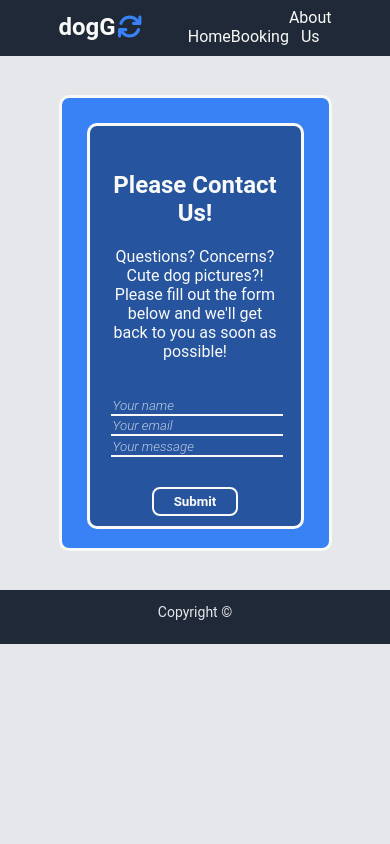
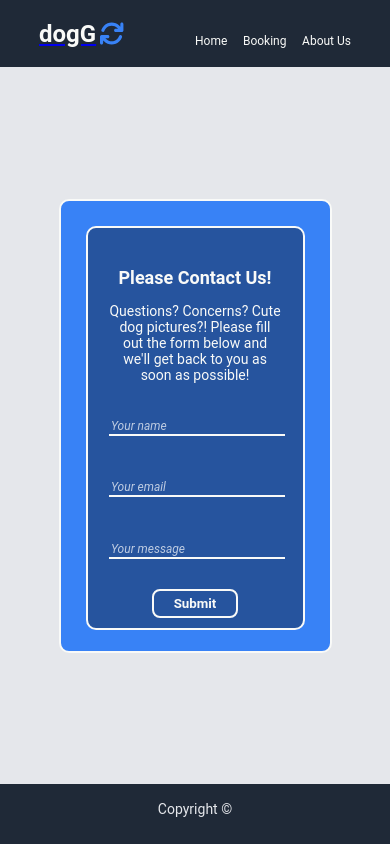
Before and after one commit to ElaineBergstrom/main-css-assignment, a plain HTML site: page pages/contact/contact.html in a window 390 px wide. Drawn offline with Linux system fonts and the light colour scheme.

Commit message:
Added media queries
added media queries for different screen sizes.

```diff
--- a/pages/contact/contact.html
+++ b/pages/contact/contact.html
@@ -7,16 +7,20 @@
     <link rel="stylesheet" href="./contact.styles.css" >
     <title>Contact Us!</title>
 </head>
-<body>
-    <header class="center-format-section dark-bkg">
-        <a href="../../index.html"  id="logo">
-            <h1>
-                dogG
-            </h1>
-            <img src="../../assets/images/arrows.svg" alt="two arrows forming a circle">
+<body id="body">
+    <header class="center-format-section dark-bkg" id="header">
+        <a href="../../index.html" class="link">
+            <picture class="logo">
+                <h1>
+                    dogG
+                </h1>
+                <img src="../../assets/images/arrows.svg" alt="two arrows forming a circle">
+            </picture>
         </a>
-        <nav id="navbar">
-            <a href="../../index.html">Home</a>
+        <nav class="navbar">
+            <a href="../../index.html">
+                Home
+            </a>
             <a href="#">Booking</a>
             <a href="#">About Us</a>
         </nav>
@@ -53,9 +57,9 @@
         </form>
     </main>
     <footer class="center-format-section dark-bkg" id="footer">
-        <p>
+        <a href="#">
             Copyright ©
-        </p>
+        </a>
     </footer>
 </body>
 </html>
--- a/pages/contact/contact.styles.css
+++ b/pages/contact/contact.styles.css
@@ -3,14 +3,17 @@
     font-family: "Roboto", Arial, Helvetica, sans-serif;
 }
 
-body {
+#body {
     margin: 0;
     background-color: #E5E7EB;
+    width: 100vw;
+    height: 100vh;
+    display: flex;
+    justify-content: space-between;
+    flex-direction: column;
 }
 
 .center-format-section {
-    display: flex;
-    justify-content: space-between;
     padding: 0 15% 10px 15%;
 }
 
@@ -20,51 +23,83 @@ body {
 
 /**** Header & Navbar ****/
 
-#logo {
+.link {
     display: flex;
     flex: 2;
+}
+
+.logo {
     flex-direction: row;
     align-items: center;
     text-decoration: none;
 }
 
-#logo h1 {
+.logo h1 {
     font-size: 24px;
     color: #F9FAF8;
     margin: 0;
 }
 
-#logo img {
+.logo img {
     padding-left: 2px;
     width: 25px;
     height: 25px;
 }
 
-header.center-format-section {
-    padding-top: 2%;
+#header {
+    position: sticky;
+    top: 0;
+    z-index: 5;
+    padding: 1% 15% 1% 15%;
+    display: flex;
+    flex-direction: row;
+
 }
 
-#navbar {
+.logo {
+    display: flex;
+    flex: 1;
+    flex-direction: row;
+    align-items: center;
+}
+
+.logo h1 {
+    font-size: 24px;
+    color: #F9FAF8;
+    margin: 0;
+}
+
+.logo img {
+    margin-left: 2px;
+    width: 25px;
+    height: 25px;
+}
+
+.navbar {
     display: flex;
     flex: 1;
     justify-content: space-between;
     align-items: flex-end;
 }
 
-#navbar a {
-    width: 100%;
+.navbar a {
     text-align: center;
     text-decoration: none;
     color: #F9FAF8;
     font-weight: light;
 }
 
-#navbar a:hover {
+.navbar a:hover {
     color: #3882F6;
     font-size: 18px;
 }
 
 /**** Form ****/
+
+main.border{
+    flex-direction: column;
+    margin-top: 100px;
+}
 
 .border {
     border: 3px solid #F9FAF8;
@@ -138,10 +173,64 @@ button:active {
 
 /**** Footer ****/
 
-#footer p {
+#footer {
+    display: flex;
+    height: 50px;
+    align-items: center;
+    justify-content: center;
+}
+
+#footer a {
     width: 100%;
     text-align: center;
     font-size: 14px;
+    text-decoration: none;
     color: #E5E7EB;
+    margin: 0;
+}
 
+/**** Media Queries ****/
+
+@media only screen and (max-width: 900px) {
+
+    #header, #information {
+        padding: 1% 10% 1% 10%;
+    }
+
+    .logo {
+        flex: 1;
+    }
+    .navbar {
+        flex: 2;
+    }
 }
+
+@media only screen and (max-width: 420px) {
+
+    #header {
+        padding: 5% 10% 5% 10%;
+    }
+
+    .navbar a {
+        font-size: 12px;
+    }
+
+    .form-header h2 {
+        font-size: 18px;
+    }
+
+    .form-header p {
+        font-size: 14px;
+    }
+
+    .form-input::placeholder {
+        font-style: italic;
+        font-weight: 400;
+        font-size: 12px;;
+        color: rgba(255, 255, 255, 0.7)
+    }
+
+    .border {
+        border: 2px solid #F9FAF8;
+    }
+}
--- a/styles.css
+++ b/styles.css
@@ -4,19 +4,17 @@
     font-family: "Roboto", Arial, Helvetica, sans-serif;
 }
 
-body {
+#body {
     margin: 0;
+    align-items: center;
     background-color: #ffffff;
+
 }
 
 .center-format-section {
     display: flex;
     justify-content: space-between;
-    padding: 0 15% 10px 15%;
-}
-
-main.center-format-section {
-    flex-direction: co;
+    padding: 0 15% 0 15%;
 }
 
 .dark-bkg {
@@ -25,50 +23,58 @@ main.center-format-section {
 
 /**** Header & Navbar ****/
 
-#logo {
+#header {
+    position: sticky;
+    top: 0;
+    z-index: 5;
+    padding: 1% 15% 1% 15%;
+
+}
+
+.logo {
     display: flex;
     flex: 2;
     flex-direction: row;
     align-items: center;
 }
 
-#logo h1 {
+.logo h1 {
     font-size: 24px;
     color: #F9FAF8;
     margin: 0;
 }
 
-#logo img {
-    padding-left: 2px;
+.logo img {
+    margin-left: 2px;
     width: 25px;
     height: 25px;
 }
 
-header.center-format-section {
-    padding-top: 2%;
-}
-
-#navbar {
+.navbar {
     display: flex;
     flex: 1;
     justify-content: space-between;
     align-items: flex-end;
 }
 
-#navbar a {
-    width: 100%;
+.navbar a {
     text-align: center;
     text-decoration: none;
     color: #F9FAF8;
     font-weight: light;
 }
 
-#navbar a:hover {
+.navbar a:hover {
     color: #3882F6;
     font-size: 18px;
 }
 
 /**** Hero Section ****/
+
+main.center-format-section {
+    flex-direction: column;
+    margin-top: 100px;
+}
 
 #hero {
     display: flex;
@@ -82,30 +88,23 @@ header.center-format-section {
     padding-right: 25px;
 }
 
-.hero-text-container h2 {
+.hero-text h2 {
     font-size: 48px;
     font-weight: bold;
     margin: 10px 0 5px 0;
     color:#F9FAF8;
 }
 
-.hero-text-container p {
+.hero-text p {
     font-size: 18px;
     color: #E5E7EB;
 }
 
 .video-container {
     flex: 1;
-    width: 100px;
+    width: 50%;
     height: auto;
-    border: 2px solid #E5E7EB;
     border-radius: 10px;
-    overflow: hidden;
-}
-
-.video-container video {
-    width: 100%;
-    height: 100%;
 }
 
 .button {
@@ -140,6 +139,7 @@ h3.text {
 #info-container {
     display: flex;
     flex-direction: row;
+    flex-wrap: nowrap;
 }
 
 .post-container {
@@ -162,6 +162,7 @@ h3.text {
 }
 
 figcaption.text {
+    width: 150px;
     color: #1f2937;
     text-align: justify;
     font-size: 14px;
@@ -222,8 +223,8 @@ blockquote {
 #sign-up {
     flex: 1;
     color: #E5E7EB;
-    padding: 0;
     padding: 10px 0 10px 0;
+    margin-left: 10px;
     border: 2px solid #E5E7EB;
     background-color: #3882F6;
 }
@@ -234,11 +235,110 @@ blockquote {
 }
 
 /**** Footer ****/
+#footer {
+    height: 50px;
+    display: flex;
+    align-items: center;
+}
 
-#footer p {
+#footer a {
     width: 100%;
     text-align: center;
     font-size: 14px;
+    text-decoration: none;
     color: #E5E7EB;
+}
 
+/**** MEDIA QUERIES ****/
+
+@media only screen and (max-width: 900px) {
+
+    #header, #information {
+        padding: 1% 10% 1% 10%;
+    }
+
+
+    #hero {
+        flex-direction: column-reverse;
+        align-items: center;
+        padding: 5% 10% 5% 10%;
+    }
+
+    .hero-text h2 {
+        font-size: 36px;
+    }
+
+    .video-container {
+        margin-bottom: 25px;
+        width: 100%;
+    }
+
+    #info-container {
+        flex-wrap: wrap;
+        justify-content: center;
+        margin-top: 15px;
+    }
+
+    .post-container {
+        width: 30%;
+    }
+
+    .img-container {
+        width: 200px;
+        height: 200px;
+        border-radius: 10px;
+        border: 3px solid #3882F6;
+        overflow: hidden;
+    }
+
+    figcaption.text {
+        width: 200px;
+    }
 }
+
+  @media only screen and (max-width: 420px) {
+
+    #header {
+        padding: 5% 10% 5% 10%;
+    }
+
+    .logo {
+        flex: 1;
+    }
+
+    .navbar a {
+        font-size: 12px;
+    }
+
+    .navbar a:hover {
+        color: #3882F6;
+        font-size: 14px;
+    }
+
+    #hero {
+        justify-content: center;
+    }
+
+    #quote {
+        padding: 5% 10% 5% 10%;
+    }
+
+    blockquote, .author {
+        font-size: 18px;
+    }
+
+    #annoucement-container {
+        flex-direction: column;
+        margin: 10%;
+    }
+
+    .text-container {
+        text-align: center;
+    }
+
+    #sign-up {
+        margin-left: 0;
+        padding: 5px 10px 5px 10px;
+    }
+
+  }
```
Also changed, not shown: index.html (+9 -5 lines).
